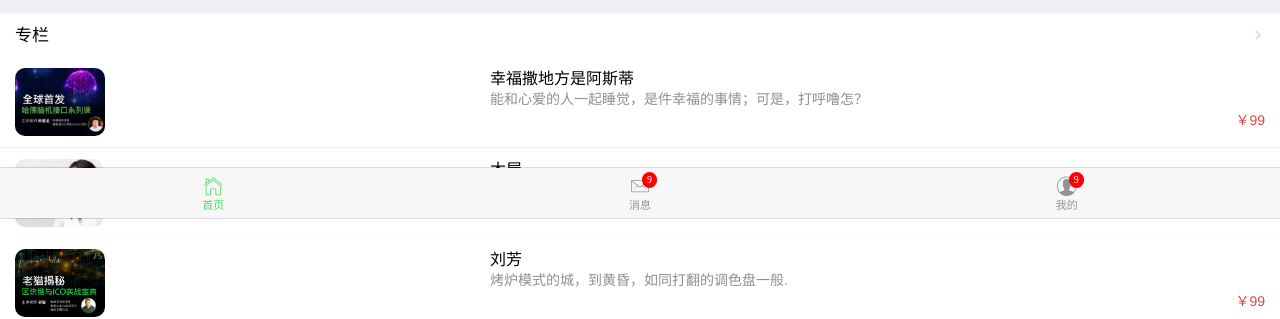
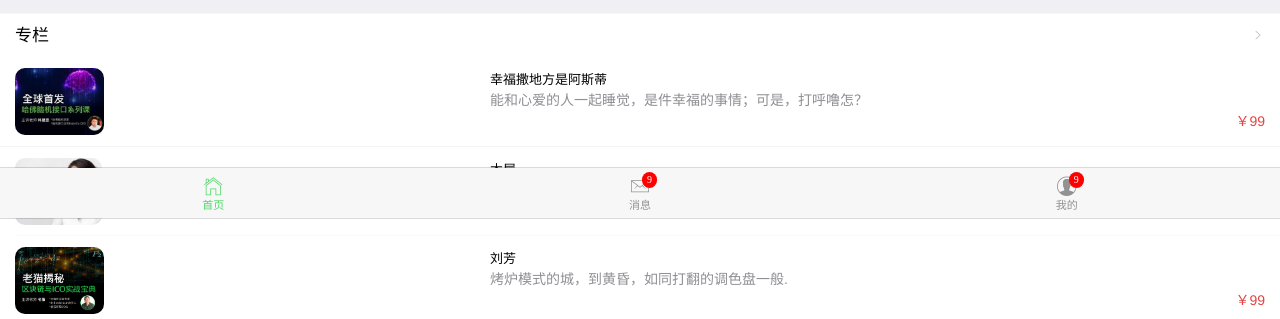
Before and after one commit to yyb568/webapp, a plain HTML site: page index.html in a window 1280 px wide. Shown: the part 582-901 px from the top of the page. Drawn offline with Linux system fonts and the light colour scheme.

Commit message:
阿斯蒂

```diff
--- a/css/my.css
+++ b/css/my.css
@@ -32,7 +32,7 @@
 li{list-style-type:none;}
 .line{border-bottom:1px solid #F3F3F3;}
 /*.mui-media-object{line-height:80px;max-width:80px;height:80px}*/
-.mui-media-objects{line-height:100%;max-width:100%;height:68px;border-radius:10px;}
+.mui-media-objects{line-height:100%;max-width:100%;height:67px;border-radius:10px;}
 .mui-bar-tab .mui-tab-item.mui-active{color:#4cd964;}
 
 .mui-table-view-cell:after{
--- a/index.html
+++ b/index.html
@@ -49,7 +49,7 @@
 				<a href="javascript:;" class="line">
 					<img class="mui-media-objects mui-pull-left" src="./image/2017-08-03_154512.jpg">
 					<div class="mui-media-body ml38">
-						<font size="3">幸福撒地方是阿斯蒂</font>
+						<font size="2">幸福撒地方是阿斯蒂</font>
 						<p class='mui-ellipsis'>能和心爱的人一起睡觉，是件幸福的事情；可是，打呼噜怎？</p>
 						<p class='mui-pull-right'><font color="#E64340">￥99</font></p>
 					</div>
@@ -59,7 +59,7 @@
 				<a href="javascript:;">
 					<img class="mui-media-objects mui-pull-left" src="./image/2017-08-03_154221.jpg">
 					<div class="mui-media-body ml38">
-						<font size="3">木屋</font>
+						<font size="2">木屋</font>
 						<p class='mui-ellipsis'>想要这样一间小木屋，夏天挫冰吃瓜，冬天围炉取暖.</p>
 						<p class='mui-pull-right'><font color="#E64340">￥99</font></p>
 					</div>
@@ -69,7 +69,7 @@
 				<a href="javascript:;">
 					<img class="mui-media-objects mui-pull-left" src="./image/2017-08-03_133259.jpg">
 					<div class="mui-media-body ml38">
-						<font size="3">刘芳</font>
+						<font size="2">刘芳</font>
 						<p class='mui-ellipsis'>烤炉模式的城，到黄昏，如同打翻的调色盘一般.</p>
 						<p class='mui-pull-right'><font color="#E64340">￥99</font></p>
 					</div>
```
